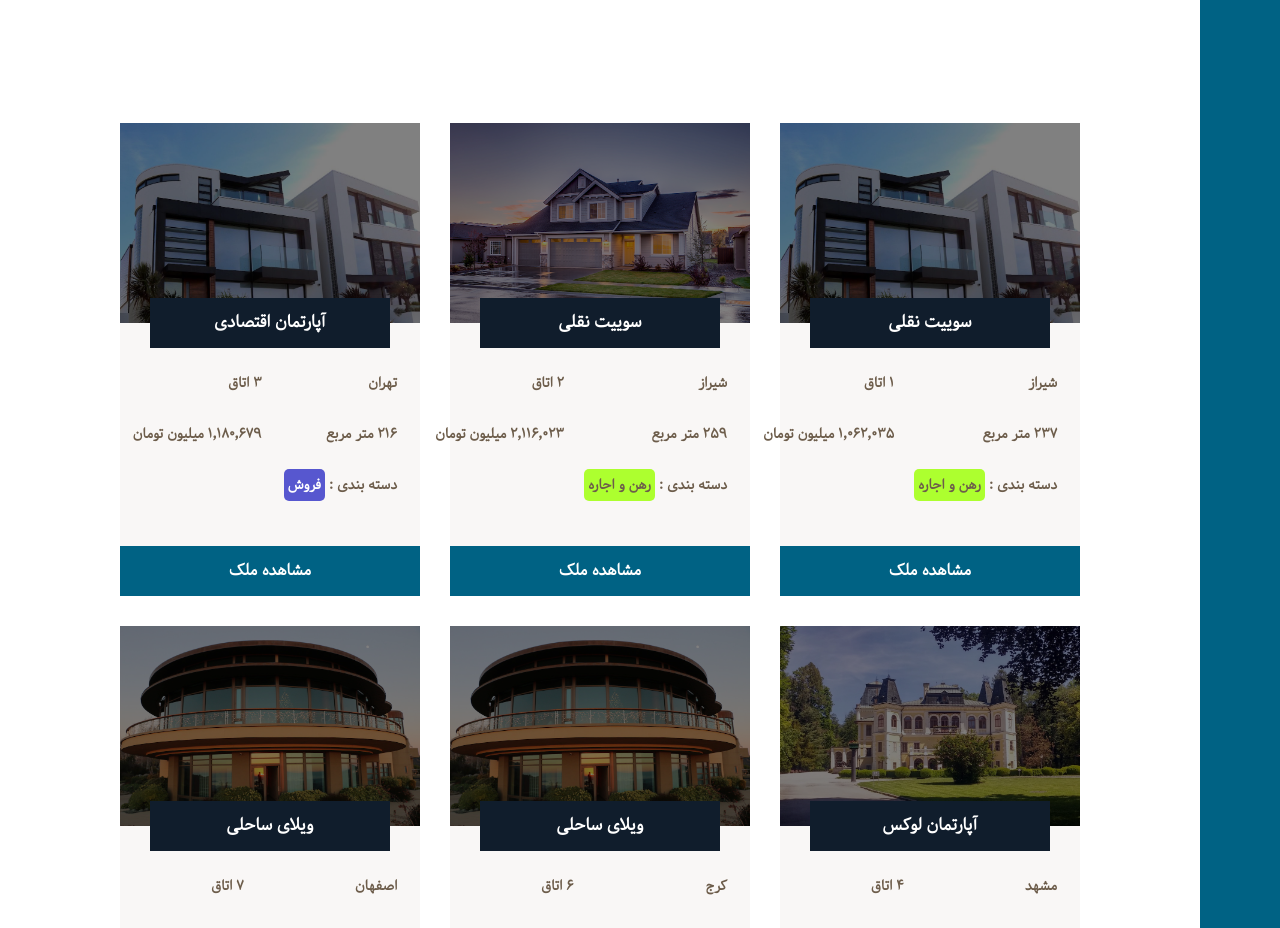
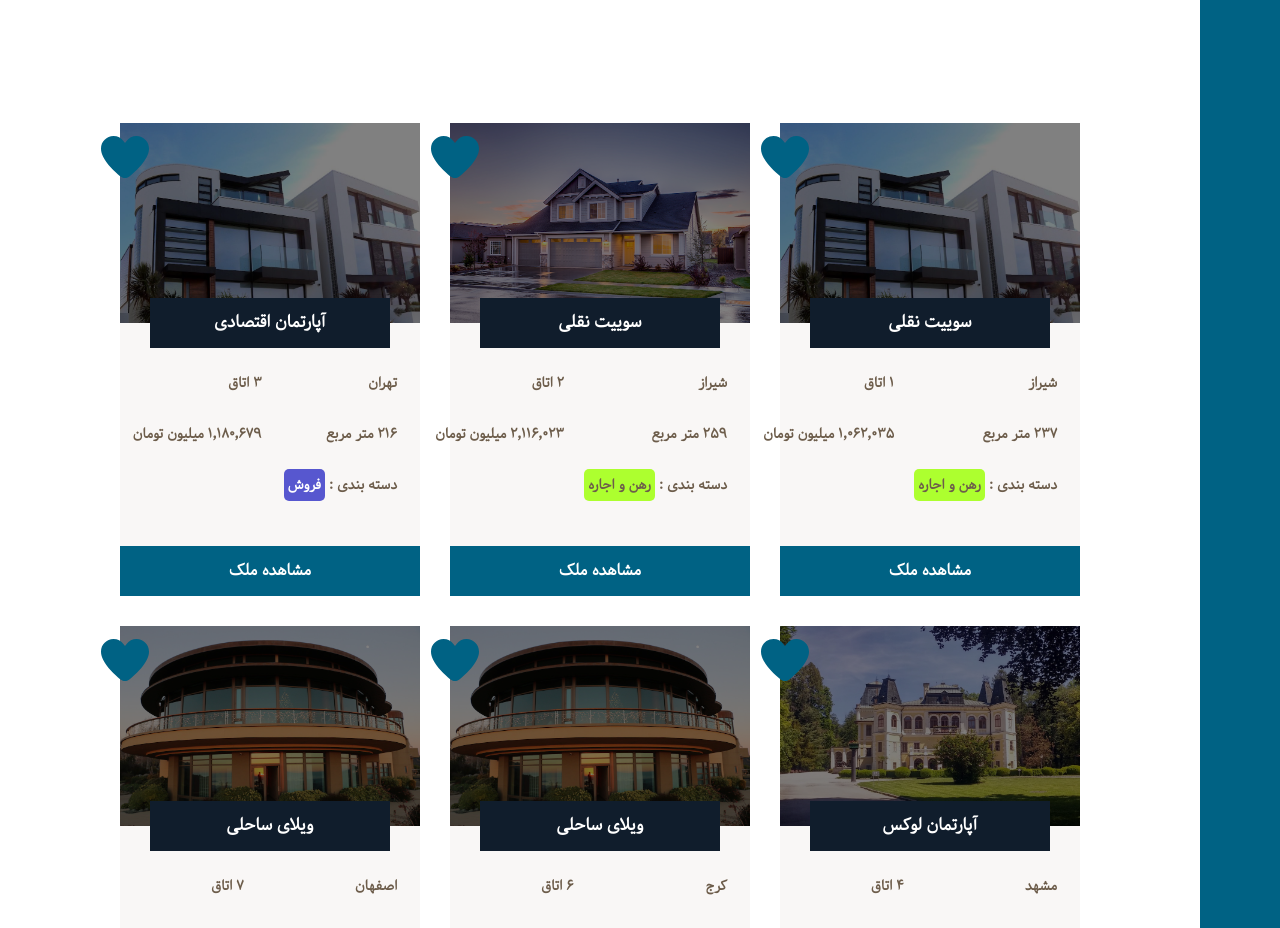
Before and after one commit to farshid117/realstate-nextjs, a Next.js app: page / in a window 1280 px wide. Shown: the part 1280-2208 px from the top of the page. Built offline with nearby package versions, Linux system fonts and the light colour scheme.

Commit message:
realstate-nextjs --> HomeCard.tsx : add FontAwesome1

```diff
--- a/components/modules/HomeCard.tsx
+++ b/components/modules/HomeCard.tsx
@@ -1,6 +1,15 @@
 import Image from "next/image";
 
 import clsx from "clsx";
+import { FontAwesomeIcon } from "@fortawesome/react-fontawesome";
+import {
+	faHeart,
+	faMapMarkerAlt,
+	faKey,
+	faChartBar,
+	faLock,
+	faTrophy,
+} from "@fortawesome/free-solid-svg-icons";
 function HomeCard({
 	id,
 	title,
@@ -22,7 +31,12 @@ function HomeCard({
 			/>
 			<h5 className='card__title'> {title} </h5>
 			<span className='card__like'>
-				<i className='fa fa-heart'></i>
+				{/* <i className='fa fa-heart'></i> */}
+				<FontAwesomeIcon
+					icon={faHeart}
+					size='3x'
+					style={{ color: "var(--color-primary)" }}
+				/>
 			</span>
 			<div className='card__details'>
 				<span className=''>
@@ -59,8 +73,7 @@ function HomeCard({
 								category === "رهن کامل" || category === "رهن و اجاره",
 							"badge-blue": category === "فروش" || category === "خرید",
 							"badge-red": category === "مشارکت",
-						})}
-					>
+						})}>
 						{category}
 					</span>{" "}
 				</p>
```
